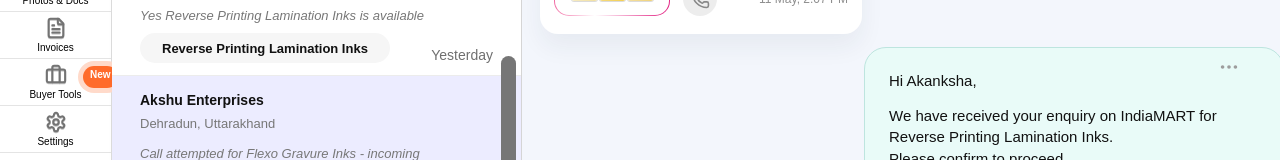
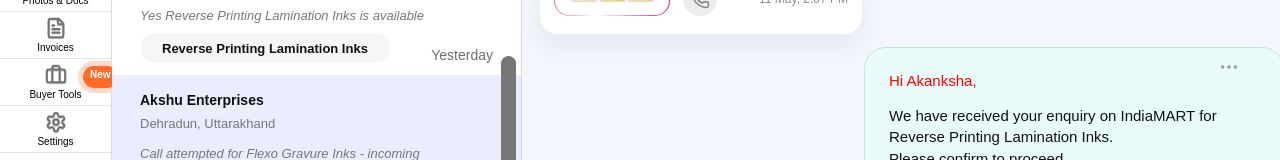
Before and after one commit to karkau123/Indiamart-Lead-Manager, a React (Vite) app: page / in a window 1280 px wide. Shown: the part 330-490 px from the top of the page. Built offline with nearby package versions, Linux system fonts and the light colour scheme.

Commit message:
Change 'Hi Akanksha,' greeting text color to red

```diff
--- a/src/App.jsx
+++ b/src/App.jsx
@@ -276,7 +276,7 @@ function Conversation() {
 
         <article className="message-card">
           <MoreHorizontal size={22} className="message-menu" />
-          <p>Hi Akanksha,</p>
+          <p style={{color: "red"}}>Hi Akanksha,</p>
           <p>
             We have received your enquiry on IndiaMART for Reverse Printing Lamination
             Inks.<br />Please confirm to proceed.
```
